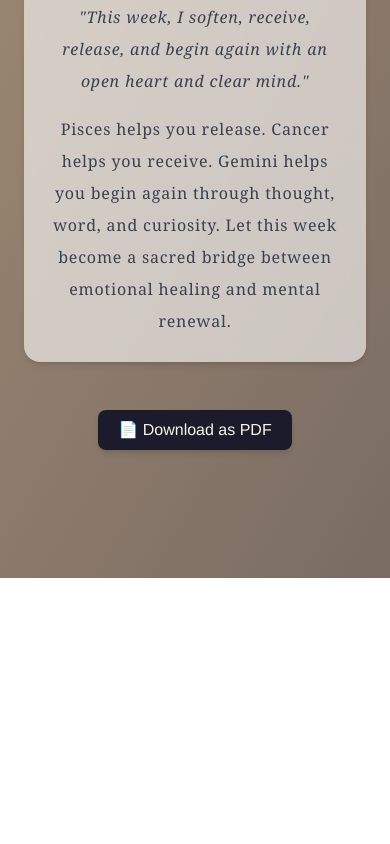
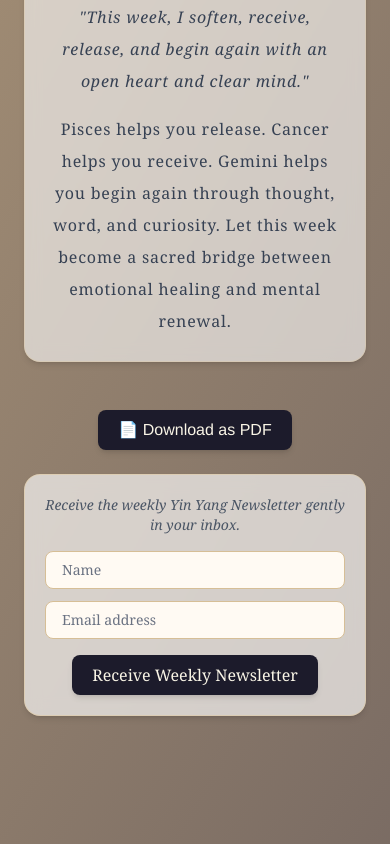
Before and after one commit to rajinipreethajohn/360-harmony-hub, a Next.js app: page /newsletter in a window 390 px wide. Shown: the part 7257-8101 px from the top of the page. Before the commit the page ends 7835 px from the top, so only its background shows below. Built offline with nearby package versions, Linux system fonts and the light colour scheme.

Commit message:
Restore newsletter subscribe form

```diff
--- a/app/newsletter/page.tsx
+++ b/app/newsletter/page.tsx
@@ -1,13 +1,50 @@
 "use client";
 import useIsPrinting from "@/hooks/useIsPrinting";
 import { motion } from "framer-motion";
+import { useState, type FormEvent } from "react";
 
 export default function NewsletterPage() {
   const isPrinting = useIsPrinting();
+  const [subscriberName, setSubscriberName] = useState("");
+  const [subscriberEmail, setSubscriberEmail] = useState("");
+  const [isSubscribed, setIsSubscribed] = useState(false);
+  const [subscribeError, setSubscribeError] = useState("");
 
   const fadeIn = {
     hidden: { opacity: 0, y: 20 },
     visible: { opacity: 1, y: 0 },
+  };
+
+  const handleSubscribe = async (event: FormEvent<HTMLFormElement>) => {
+    event.preventDefault();
+    setSubscribeError("");
+
+    const formData = new FormData(event.currentTarget);
+    const encodedFormData = new URLSearchParams();
+
+    formData.forEach((value, key) => {
+      encodedFormData.append(key, value.toString());
+    });
+
+    try {
+      const response = await fetch("/forms.html", {
+        method: "POST",
+        headers: { "Content-Type": "application/x-www-form-urlencoded" },
+        body: encodedFormData.toString(),
+      });
+
+      if (!response.ok) {
+        throw new Error("Subscription failed");
+      }
+
+      setSubscriberName("");
+      setSubscriberEmail("");
+      setIsSubscribed(true);
+    } catch {
+      setSubscribeError(
+        "Something did not flow through. Please try again in a moment.",
+      );
+    }
   };
 
   return (
@@ -228,8 +265,8 @@ export default function NewsletterPage() {
           content: (
             <>
               <p className="mt-4 italic">
-                "I release what is complete and welcome the new ideas meant to
-                guide me forward."
+                &quot;I release what is complete and welcome the new ideas meant
+                to guide me forward.&quot;
               </p>
 
               <p className="mt-4">
@@ -247,8 +284,8 @@ export default function NewsletterPage() {
           content: (
             <>
               <p className="mt-4 italic">
-                "This week, I soften, receive, release, and begin again with an
-                open heart and clear mind."
+                &quot;This week, I soften, receive, release, and begin again with
+                an open heart and clear mind.&quot;
               </p>
 
               <p className="mt-4">
@@ -325,7 +362,7 @@ export default function NewsletterPage() {
         </svg>
       </motion.div>
 
-      {/* Footer + Print Button */}
+      {/* Footer + Print and Subscribe Actions */}
       <footer className="print-only">
         Visit us at{" "}
         <a
@@ -337,13 +374,86 @@ export default function NewsletterPage() {
         </a>
       </footer>
 
-      <div className="text-center my-8 no-print">
-        <button
-          onClick={() => window.print()}
-          className="px-5 py-2 bg-[#1c1b2b] text-[#f9f5e6] rounded-lg shadow-md hover:bg-[#cbb89d] hover:text-[#1c1b2b] transition-all duration-300"
+      <div className="my-8 no-print space-y-6">
+        <div className="text-center">
+          <button
+            onClick={() => window.print()}
+            className="px-5 py-2 bg-[#1c1b2b] text-[#f9f5e6] rounded-lg shadow-md hover:bg-[#cbb89d] hover:text-[#1c1b2b] transition-all duration-300"
+          >
+            📄 Download as PDF
+          </button>
+        </div>
+
+        <form
+          name="harmony-newsletter-subscribe"
+          method="POST"
+          action="/forms.html"
+          onSubmit={handleSubscribe}
+          className="max-w-xl mx-auto bg-white/65 backdrop-blur-sm border border-[#e6c79266] rounded-2xl shadow-md p-5 text-center font-serif text-[#1c1b2b]"
         >
-          📄 Download as PDF
-        </button>
+          <input
+            type="hidden"
+            name="form-name"
+            value="harmony-newsletter-subscribe"
+          />
+
+          <p className="hidden">
+            <label>
+              Do not fill this out if you are human:{" "}
+              <input name="bot-field" tabIndex={-1} autoComplete="off" />
+            </label>
+          </p>
+
+          <p className="text-sm italic text-gray-600 mb-4">
+            Receive the weekly Yin Yang Newsletter gently in your inbox.
+          </p>
+
+          <div className="grid grid-cols-1 sm:grid-cols-2 gap-3 mb-4">
+            <label className="sr-only" htmlFor="subscriber-name">
+              Name
+            </label>
+            <input
+              id="subscriber-name"
+              name="name"
+              type="text"
+              value={subscriberName}
+              onChange={(event) => setSubscriberName(event.target.value)}
+              placeholder="Name"
+              className="w-full rounded-lg border border-[#d6be96] bg-[#fffaf3] px-4 py-2 text-sm text-[#1c1b2b] placeholder:text-gray-500 focus:outline-none focus:ring-2 focus:ring-[#cbb89d]"
+            />
+
+            <label className="sr-only" htmlFor="subscriber-email">
+              Email
+            </label>
+            <input
+              id="subscriber-email"
+              name="email"
+              type="email"
+              value={subscriberEmail}
+              onChange={(event) => setSubscriberEmail(event.target.value)}
+              placeholder="Email address"
+              required
+              className="w-full rounded-lg border border-[#d6be96] bg-[#fffaf3] px-4 py-2 text-sm text-[#1c1b2b] placeholder:text-gray-500 focus:outline-none focus:ring-2 focus:ring-[#cbb89d]"
+            />
+          </div>
+
+          <button
+            type="submit"
+            className="px-5 py-2 bg-[#1c1b2b] text-[#f9f5e6] rounded-lg shadow-md hover:bg-[#cbb89d] hover:text-[#1c1b2b] transition-all duration-300"
+          >
+            Receive Weekly Newsletter
+          </button>
+
+          {isSubscribed && (
+            <p className="mt-4 text-sm italic text-[#5c5244]">
+              You are on the list. Thank you for joining this weekly rhythm.
+            </p>
+          )}
+
+          {subscribeError && (
+            <p className="mt-4 text-sm italic text-red-700">{subscribeError}</p>
+          )}
+        </form>
       </div>
     </div>
   );
```
